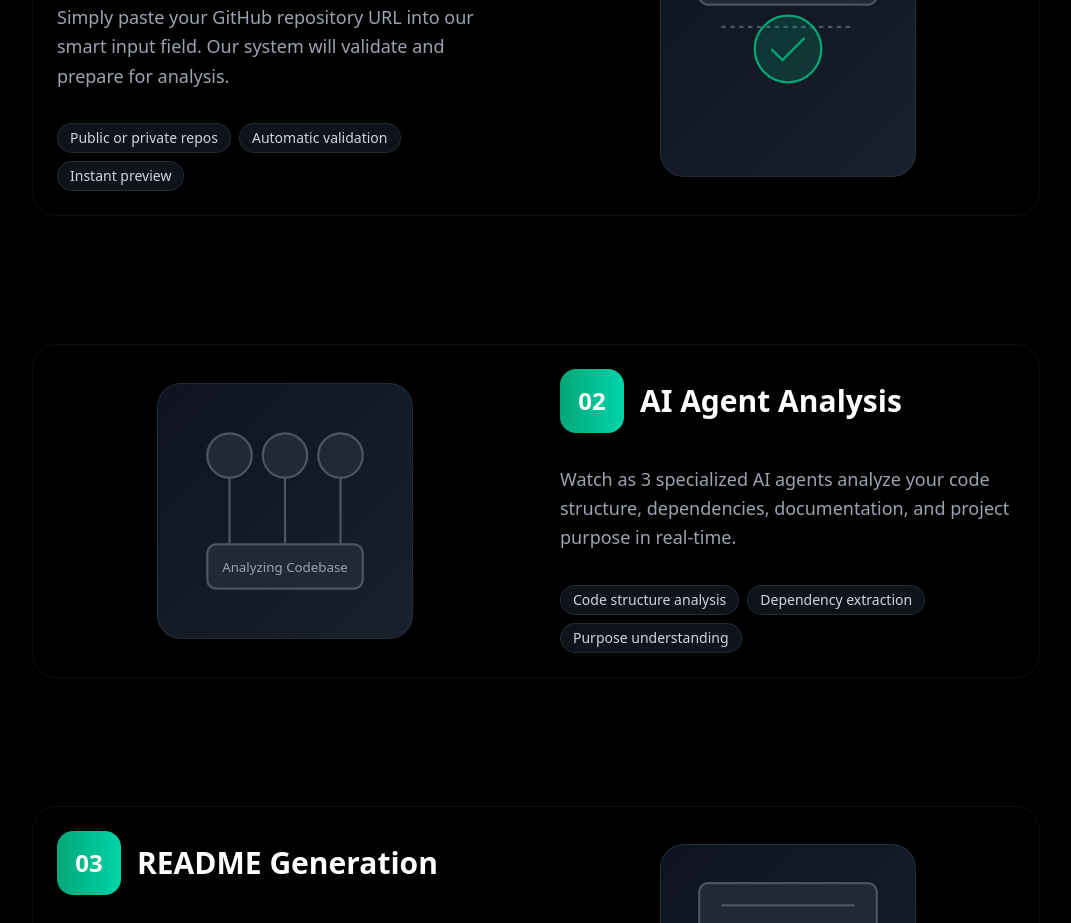
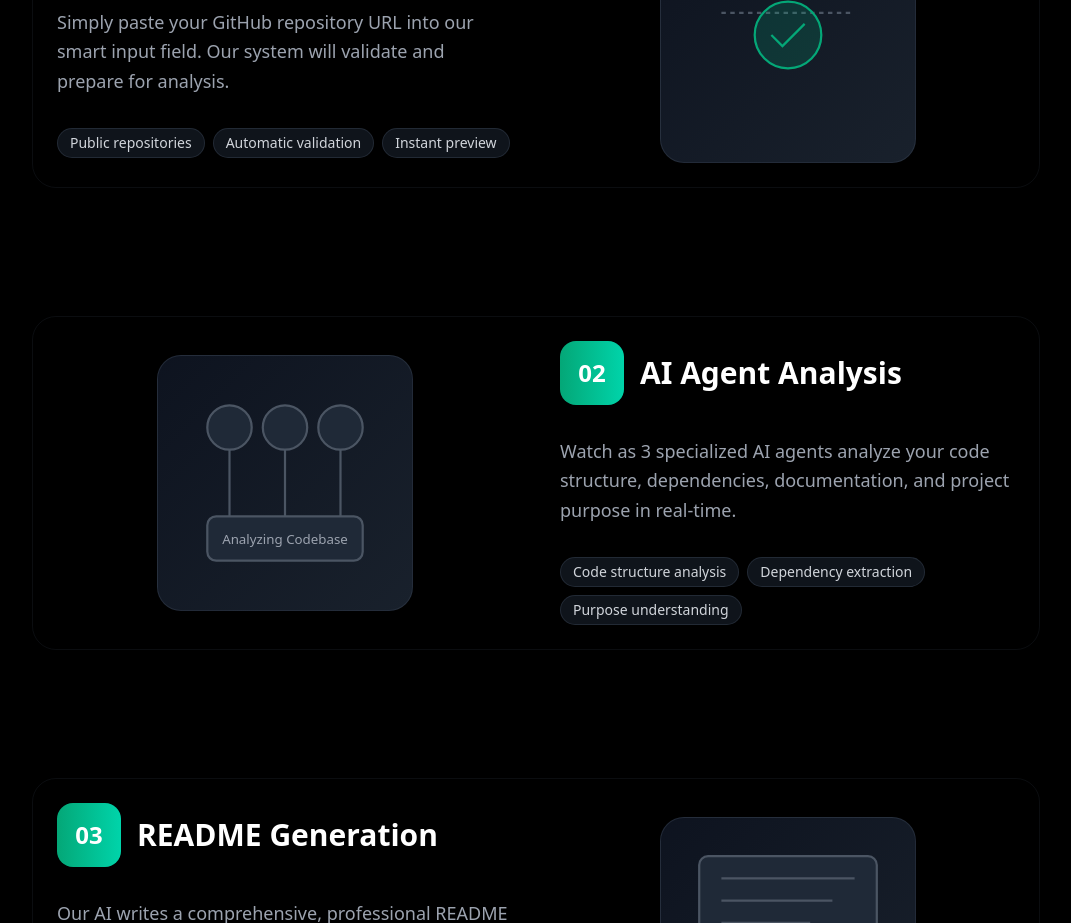
Before and after one commit to Aniket25042003/CodDoc, a Next.js app in the folder repowhisperer/: page / in a window 1280 px wide. Shown: the part 1960-2883 px from the top of the page, without its empty margins (104-1175 px from the left). Built offline with nearby package versions, Linux system fonts and the light colour scheme.

Commit message:
Frontend clean up

```diff
--- a/repowhisperer/components/landing-page.tsx
+++ b/repowhisperer/components/landing-page.tsx
@@ -198,7 +198,7 @@ export default function LandingPage({ onGenerateReadme }: LandingPageProps) {
               title: "Paste GitHub URL",
               description: "Simply paste your GitHub repository URL into our smart input field. Our system will validate and prepare for analysis.",
               icon: "🔗",
-              details: ["Public or private repos", "Automatic validation", "Instant preview"]
+              details: ["Public repositories", "Automatic validation", "Instant preview"]
             },
             {
               step: "02",
```
